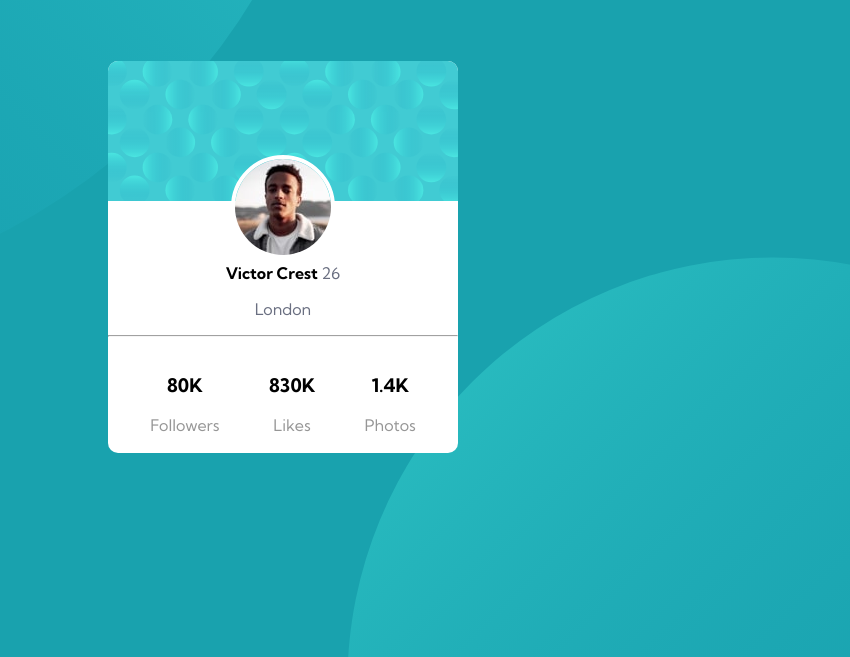
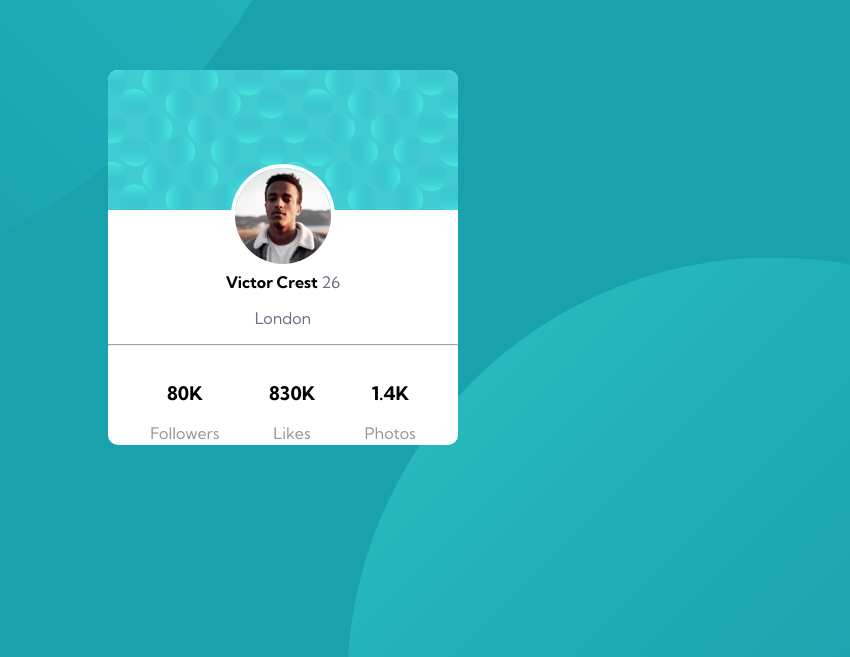
Before and after one commit to altovoy/profile-card-component-main, a plain HTML site: page index.html in a window 1280 px wide. Shown: the part 143-800 px from the top of the page, without its empty margins (357-1207 px from the left). Drawn offline with Linux system fonts and the light colour scheme.

Commit message:
Max card height

```diff
--- a/css/styles.css
+++ b/css/styles.css
@@ -67,7 +67,7 @@ p{
     text-align: center;
     margin: 5%;
     max-width: 350px;
-    max-height: 475px;
+    max-height: 375px;
 }
 
 .top-image {
```
